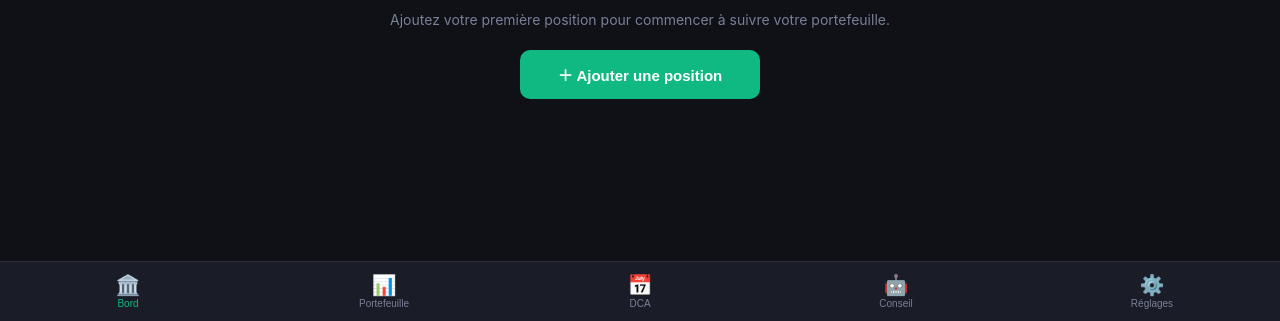
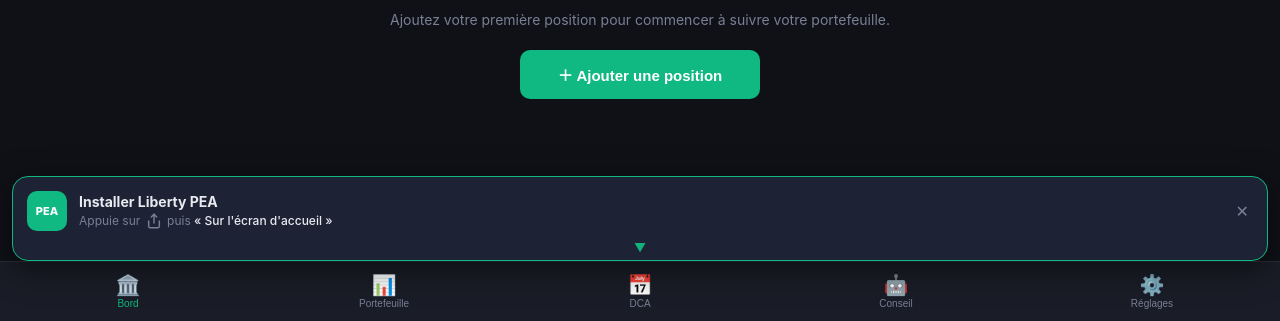
Before and after one commit to kurusokey/liberty-pea, a website: page index.html in a window 1280 px wide. Shown: the part 479-800 px from the top of the page. Drawn offline with nearby package versions, Linux system fonts and the light colour scheme.

Commit message:
feat: ajout bannière installation PWA iOS + manifest + icônes

```diff
--- a/index.html
+++ b/index.html
@@ -9,6 +9,7 @@
   <meta name="apple-mobile-web-app-capable" content="yes" />
   <meta name="apple-mobile-web-app-status-bar-style" content="black-translucent" />
   <meta name="apple-mobile-web-app-title" content="Liberty PEA" />
+  <link rel="apple-touch-icon" href="apple-touch-icon.png" />
   <script src="https://cdn.jsdelivr.net/npm/chart.js@4.4.4/dist/chart.umd.min.js"></script>
   <style>
     *, *::before, *::after { box-sizing: border-box; margin: 0; padding: 0; }
@@ -312,6 +313,55 @@
       display: flex; justify-content: space-between; padding: 10px 0 0;
       border-top: 1px solid var(--border); margin-top: 6px;
       font-size: 16px; font-weight: 700;
+    }
+
+    /* ── Install Banner ── */
+    #install-banner {
+      position: fixed;
+      bottom: calc(60px + env(safe-area-inset-bottom));
+      left: 12px; right: 12px;
+      background: #1e2235;
+      border: 1px solid var(--accent);
+      border-radius: 16px;
+      padding: 14px 14px 8px;
+      z-index: 150;
+      box-shadow: 0 8px 32px rgba(0,0,0,.5);
+      transform: translateY(0);
+      transition: transform .3s ease, opacity .3s ease;
+    }
+    #install-banner.hidden {
+      transform: translateY(120%);
+      opacity: 0;
+      pointer-events: none;
+    }
+    .install-content {
+      display: flex; align-items: center; gap: 12px;
+    }
+    .install-icon {
+      width: 40px; height: 40px; flex-shrink: 0;
+      background: var(--accent); border-radius: 10px;
+      display: flex; align-items: center; justify-content: center;
+      font-size: 11px; font-weight: 800; color: #fff;
+    }
+    .install-text {
+      flex: 1; display: flex; flex-direction: column; gap: 3px;
+    }
+    .install-text strong { font-size: 14px; color: var(--text); }
+    .install-text span   { font-size: 12px; color: var(--muted); line-height: 1.4; }
+    .install-text em     { font-style: normal; color: var(--text); font-weight: 500; }
+    .install-close {
+      background: none; border: none; color: var(--muted);
+      font-size: 16px; cursor: pointer; padding: 4px;
+      -webkit-tap-highlight-color: transparent;
+      flex-shrink: 0;
+    }
+    .install-arrow {
+      text-align: center; font-size: 12px; color: var(--accent);
+      margin-top: 6px; animation: pulse 1.5s infinite;
+    }
+    @keyframes pulse {
+      0%, 100% { opacity: .4; transform: translateY(0); }
+      50%       { opacity: 1;  transform: translateY(3px); }
     }
   </style>
 </head>
@@ -1136,6 +1186,42 @@
   load();
   renderDashboard();
   refreshAllPrices();
+
+  // ── Install Banner ──────────────────────────────────────
+  function dismissBanner() {
+    document.getElementById('install-banner').classList.add('hidden');
+    localStorage.setItem('pea-install-dismissed', '1');
+  }
+
+  function checkInstallBanner() {
+    const isIOS        = /iPad|iPhone|iPod/.test(navigator.userAgent);
+    const isStandalone = window.navigator.standalone === true;
+    const dismissed    = localStorage.getItem('pea-install-dismissed');
+    if (!isIOS || isStandalone || dismissed) {
+      document.getElementById('install-banner').classList.add('hidden');
+    }
+  }
+  checkInstallBanner();
 </script>
+
+<!-- iOS Install Banner -->
+<div id="install-banner">
+  <div class="install-content">
+    <div class="install-icon">PEA</div>
+    <div class="install-text">
+      <strong>Installer Liberty PEA</strong>
+      <span>Appuie sur
+        <svg width="16" height="16" viewBox="0 0 24 24" fill="none" stroke="currentColor" stroke-width="2.2" stroke-linecap="round" stroke-linejoin="round" style="vertical-align:middle;margin:0 2px">
+          <path d="M4 12v8a2 2 0 0 0 2 2h12a2 2 0 0 0 2-2v-8"/>
+          <polyline points="16 6 12 2 8 6"/>
+          <line x1="12" y1="2" x2="12" y2="15"/>
+        </svg>
+        puis <em>« Sur l'écran d'accueil »</em>
+      </span>
+    </div>
+    <button class="install-close" onclick="dismissBanner()">✕</button>
+  </div>
+  <div class="install-arrow">▼</div>
+</div>
 </body>
 </html>
```
Also changed, not shown: apple-touch-icon.png (added), icon-192.png (added), icon-512.png (added), manifest.json (added).
